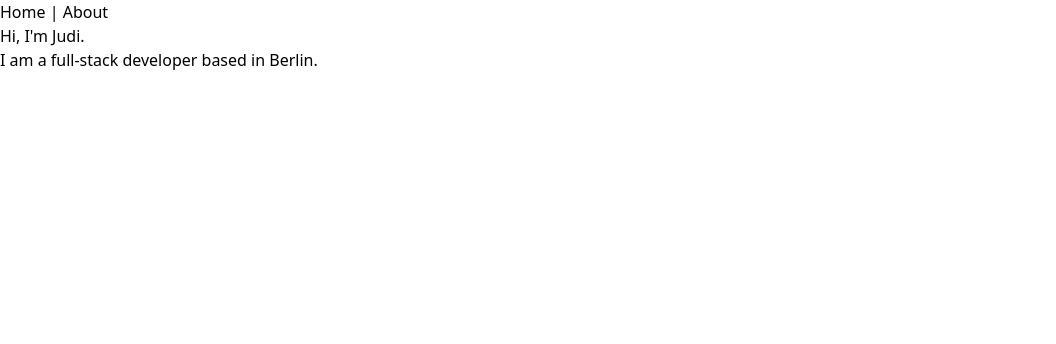
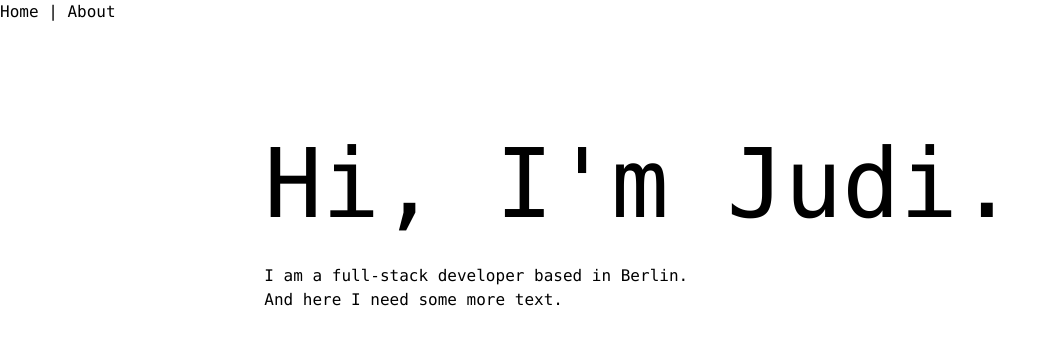
Before and after one commit to judicodes/judicodes-homepage, a Vue app: page / in a window 1280 px wide. Shown: the top 344 px of the page, without its empty margins (0-1056 px from the left). Built offline with nearby package versions, Linux system fonts and the light colour scheme.

Commit message:
Alignment and typography [#9]

```diff
--- a/src/App.vue
+++ b/src/App.vue
@@ -1,7 +1,11 @@
 <template>
-  <div>
-    <router-link to="/">Home</router-link> |
-    <router-link to="/about">About</router-link>
+  <div class="font-mono">
+    <div>
+      <router-link to="/">Home</router-link> |
+      <router-link to="/about">About</router-link>
+    </div>
+    <div class="flex justify-center pt-20">
+      <router-view />
+    </div>
   </div>
-  <router-view />
 </template>
--- a/src/views/Home.vue
+++ b/src/views/Home.vue
@@ -1,6 +1,9 @@
 <template>
-  <h1>Hi, I'm Judi.</h1>
-  <p>I am a full-stack developer based in Berlin.</p>
+  <div class="max-width-5xl">
+    <h1 class="text-8xl my-8">Hi, I'm Judi.</h1>
+    <p>I am a full-stack developer based in Berlin.</p>
+    <p>And here I need some more text.</p>
+  </div>
 </template>
 
 <script lang="ts">
```
